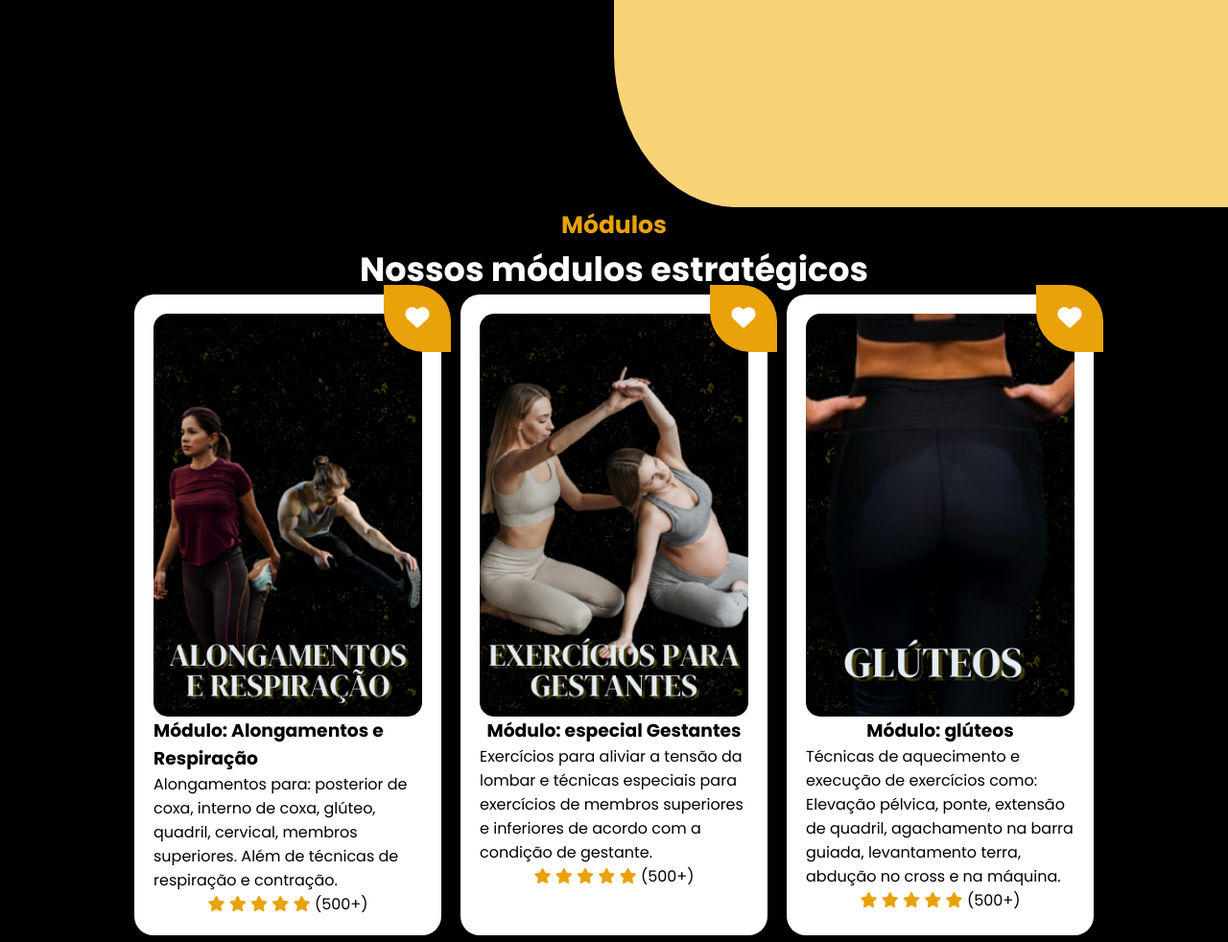
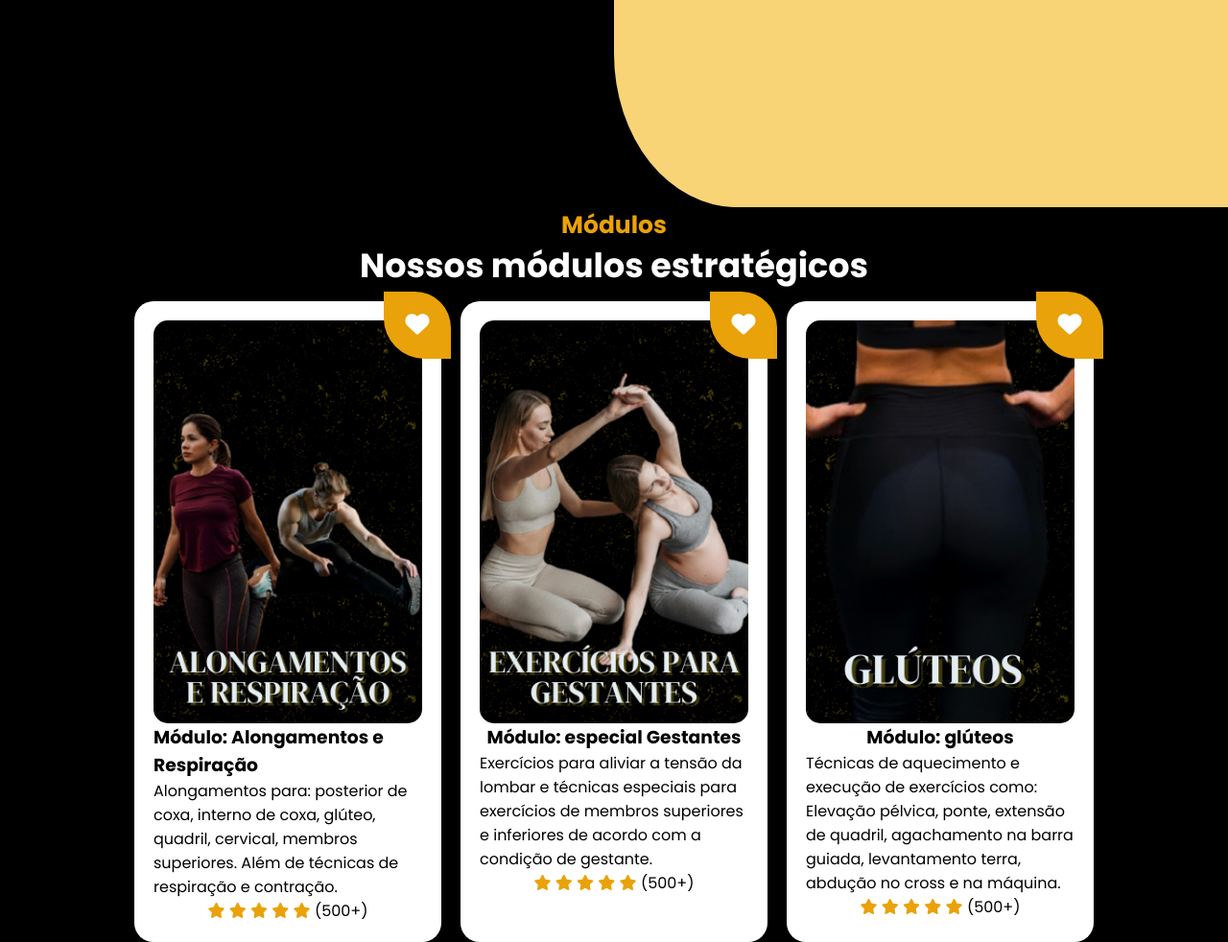
Before and after one commit to ativa360pro/site, a plain HTML site: page index.html in a window 1280 px wide. Shown: the part 760-1742 px from the top of the page at 96% size. Drawn offline with nearby package versions, Linux system fonts and the light colour scheme.

Commit message:
Update modules.css

```diff
--- a/src/styles/modules.css
+++ b/src/styles/modules.css
@@ -2,6 +2,8 @@
     display: flex;
     flex-direction:  column;
     align-items: center;
+    align-items: center;
+    justify-content: center;
     min-height: 100vh;
     scroll-margin-top: 80px;
     padding-top: 80px;
@@ -68,7 +70,16 @@
 @media screen and (max-width: 600px) {
     .dish {
         width: 100%;
+        text-align: center;
     }
+}
+
+
+#modules .section-subtitle {
+    text-align: center;
+    margin-top: 5px;
+    margin-bottom: 20px;
+    line-height: 1;
 }
 
 .dish-image {
```
